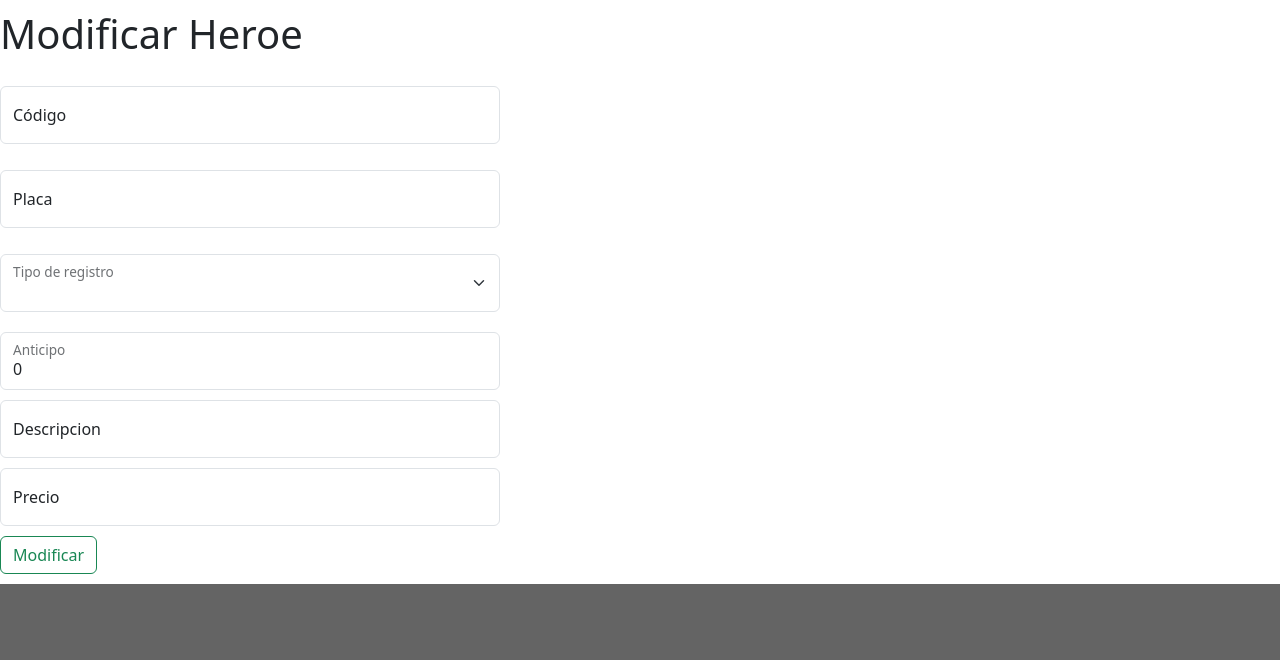
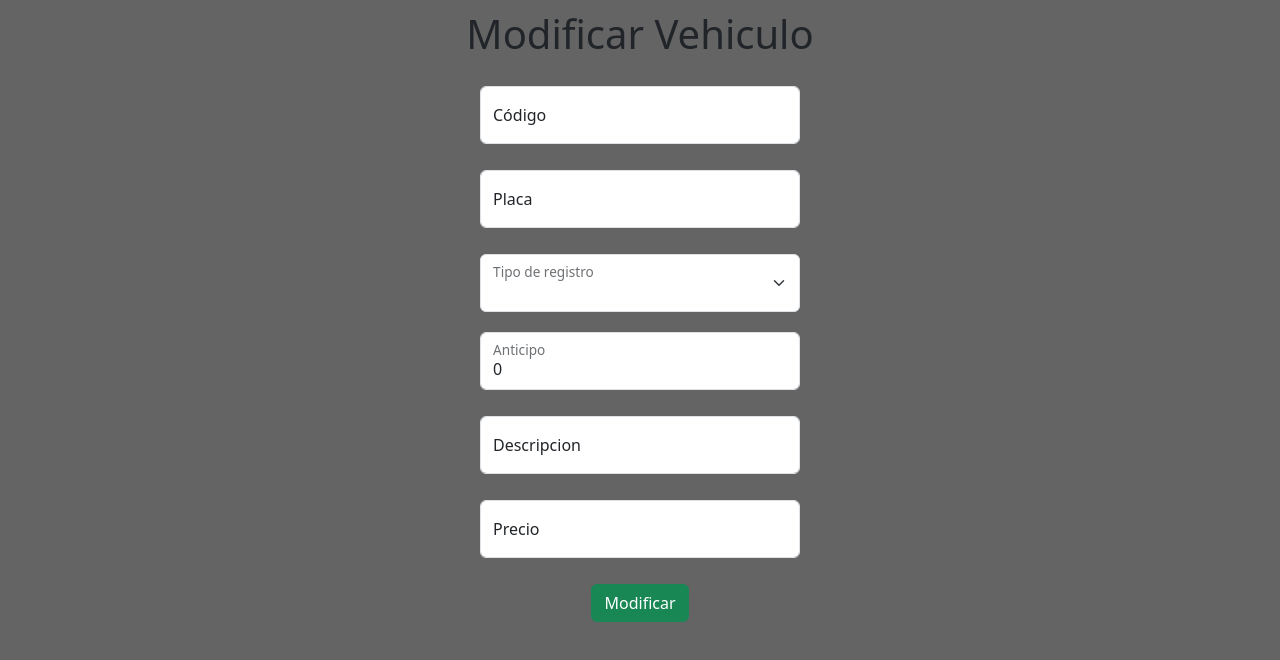
Before and after one commit to jgarzon97/ExamenH2, an Angular app: page /admin/vehiculo/ingresar/1 in a window 1280 px wide. Shown: the top 660 px of the page. Built offline with nearby package versions, Linux system fonts and the light colour scheme; no server answers.

Commit message:
Solucionado el problema con el update

```diff
--- a/src/app/app.component.html
+++ b/src/app/app.component.html
@@ -1 +1,3 @@
-<router-outlet></router-outlet>
+<div style="background-color: rgb(100, 100, 100);">
+    <router-outlet></router-outlet>
+</div>
--- a/src/app/components/admin-vehiculos/ingresar/ingresar.component.html
+++ b/src/app/components/admin-vehiculos/ingresar/ingresar.component.html
@@ -1,13 +1,17 @@
-<div class="fondo" style="width: 500px; padding-top: 10px;">
-    <h1 *ngIf="activo" style="padding-bottom: 20px;">Registrar Heroe</h1>
-    <h1 *ngIf="!activo" style="padding-bottom: 20px;">Modificar Heroe</h1>
-    <form [formGroup]="vehiculo" (ngSubmit)="onSubmit()">
+<div class="d-flex align-items-center justify-content-center" style="padding-top: 10px;">
+    <h1 *ngIf="activo" style="padding-bottom: 20px;">Registrar Vehiculo</h1>
+    <h1 *ngIf="!activo" style="padding-bottom: 20px;">Modificar Vehiculo</h1>
+</div>
+
+<div class="fondo d-flex align-items-center justify-content-center">
+    <div class="w-25">
+        <form [formGroup]="vehiculo" (ngSubmit)="onSubmit()" class="text-center">
             <!-- Código -->
             <div style="padding-bottom: 10px;" class="form-floating mb-3">
                 <input formControlName="codigo" type="number" class="form-control" placeholder="">
                 <label for="floatingInput">Código</label>
             </div>
-        <!-- Placa -->
+            <!-- Código -->
             <div style="padding-bottom: 10px;" class="form-floating mb-3">
                 <input formControlName="placa" type="text" class="form-control" placeholder="" maxlength="6" minlength="6">
                 <label for="floatingInput">Placa</label>
@@ -22,23 +26,24 @@
                 <label for="floatingSelect">Tipo de registro</label>
             </div>
             <!-- Anticipo -->
-        <div style="padding-bottom: 10px;" class="form-floating">
+            <div style="padding-bottom: 10px;" class="form-floating mb-3">
                 <input formControlName="anticipo" type="number" class="form-control" placeholder="" step="0.01" min="0">
                 <label for="floatingTextarea">Anticipo</label>
             </div>
             <!-- Descripcion -->
-        <div style="padding-bottom: 10px;" class="form-floating">
+            <div style="padding-bottom: 10px;" class="form-floating mb-3">
                 <input formControlName="descripcion" type="text" class="form-control" placeholder="">
                 <label for="floatingTextarea">Descripcion</label>
             </div>
             <!-- Precio -->
-        <div style="padding-bottom: 10px;" class="form-floating">
+            <div style="padding-bottom: 10px;" class="form-floating mb-3">
                 <input formControlName="precio" type="number" class="form-control" placeholder="" step="0.01" min="0">
                 <label for="floatingTextarea">Precio</label>
             </div>
             <div style="padding-bottom: 10px;">
-            <button *ngIf="activo" type="submit" class="btn btn-outline-success btn-block">Registrar</button>
-            <button *ngIf="!activo" type="submit" class="btn btn-outline-success btn-block">Modificar</button>
+                <button *ngIf="activo" type="submit" class="btn btn-primary btn-block">Registrar</button>
+                <button *ngIf="!activo" type="submit" class="btn btn-success btn-block">Modificar</button>
             </div>
         </form>
     </div>
+</div>
--- a/src/app/components/admin-vehiculos/ingresar/ingresar.component.ts
+++ b/src/app/components/admin-vehiculos/ingresar/ingresar.component.ts
@@ -11,8 +11,8 @@ import { VehiculosService } from 'src/app/services/vehiculos.service';
 
 export class IngresarComponent implements OnInit {
   vehiculo: FormGroup;
+  vehiculos: any;
   activo: boolean = true;
-  vehiculos: any;
 
   constructor(
     private vehiculosService: VehiculosService,
@@ -30,14 +30,37 @@ export class IngresarComponent implements OnInit {
       id_usuario: ''
     });
 
-    if (this.activatedRoute.snapshot.params['id_vehiculo'] !== undefined) {
-      this.activo = false;
-      const id = this.activatedRoute.snapshot.params['id_vehiculo'];
-      console.log('ID del vehículo a editar: ' + id);
-      this.vehiculosService.getVehiculo(id).subscribe(vehiculo => {
-        this.vehiculo.patchValue(vehiculo);
-      });
-    } else this.activo = true;
+    const vehiculoId = this.activatedRoute.snapshot.params['id_vehiculo'];
+
+    if (vehiculoId !== undefined) {
+      this.activo = false; // Modo edición
+      console.log('ID del vehículo a editar: ' + vehiculoId);
+      this.cargarDatosDelVehiculo(vehiculoId);
+    } else {
+      this.activo = true; // Modo registro
+    }
+  }
+
+  cargarDatosDelVehiculo(vehiculoId: number) {
+    this.vehiculosService.getVehiculo(vehiculoId).subscribe(
+      (vehiculo: any[]) => {
+        if (vehiculo.length > 0) {
+          console.log("Datos del vehiculo: ", vehiculo);
+          this.vehiculo.patchValue({
+            codigo: vehiculo[0].codigo,
+            placa: vehiculo[0].placa,
+            tipo_registro: vehiculo[0].tipo_registro,
+            descripcion: vehiculo[0].descripcion,
+            precio: vehiculo[0].precio,
+            anticipo: vehiculo[0].anticipo,
+            id_usuario: vehiculo[0].id_usuario
+          });
+        }
+      },
+      error => {
+        console.error("Error al cargar datos del vehículo: " + JSON.stringify(error));
+      }
+    );
   }
 
   getUserIdFromLocalStorage(): string | null {
@@ -50,12 +73,15 @@ export class IngresarComponent implements OnInit {
     if (userId) {
       this.vehiculo.get('id_usuario')?.setValue(userId);
     }
+    console.log("Estado de 'activo': " + this.activo);
   }
 
   onSubmit() {
     const data = this.vehiculo.value;
+    const id_vehiculo = this.activatedRoute.snapshot.params['id_vehiculo'];
+
     if (!this.activo) {
-      this.vehiculosService.updateVehiculo(data.id_vehiculo, data).subscribe(
+      this.vehiculosService.updateVehiculo(id_vehiculo, data).subscribe(
         response => {
           console.log("Modificado: " + JSON.stringify(data));
           this.router.navigate(['/admin/vehiculos']);
--- a/src/app/services/vehiculos.service.ts
+++ b/src/app/services/vehiculos.service.ts
@@ -13,7 +13,7 @@ export class VehiculosService {
 
   // Obtener lista de Vehiculos
   getVehiculos(): Observable<any[]> {
-    return this.http.get<any[]>(`${this.apiUrl}/vehiculos`);
+    return this.http.get<any>(`${this.apiUrl}/vehiculos`);
   }
 
   // Buscar por ID de Vehiculo
@@ -22,12 +22,12 @@ export class VehiculosService {
   }
 
   // Crear un Vehiculo
-  createVehiculo(vehiculoData: any): Observable<any> {
+  createVehiculo(vehiculoData: []): Observable<any> {
     return this.http.post<any>(`${this.apiUrl}/vehiculo`, vehiculoData);
   }
 
   // Actualizar un Vehiculo
-  updateVehiculo(id: number, vehiculoData: any): Observable<any> {
+  updateVehiculo(id: number, vehiculoData: []): Observable<any> {
     return this.http.put<any>(`${this.apiUrl}/vehiculo/${id}`, vehiculoData);
   }
 
```
Also changed, not shown: 1 other file (tests, documents, lock files or other folders). Lines whose indentation alone changed are shown as unchanged.
